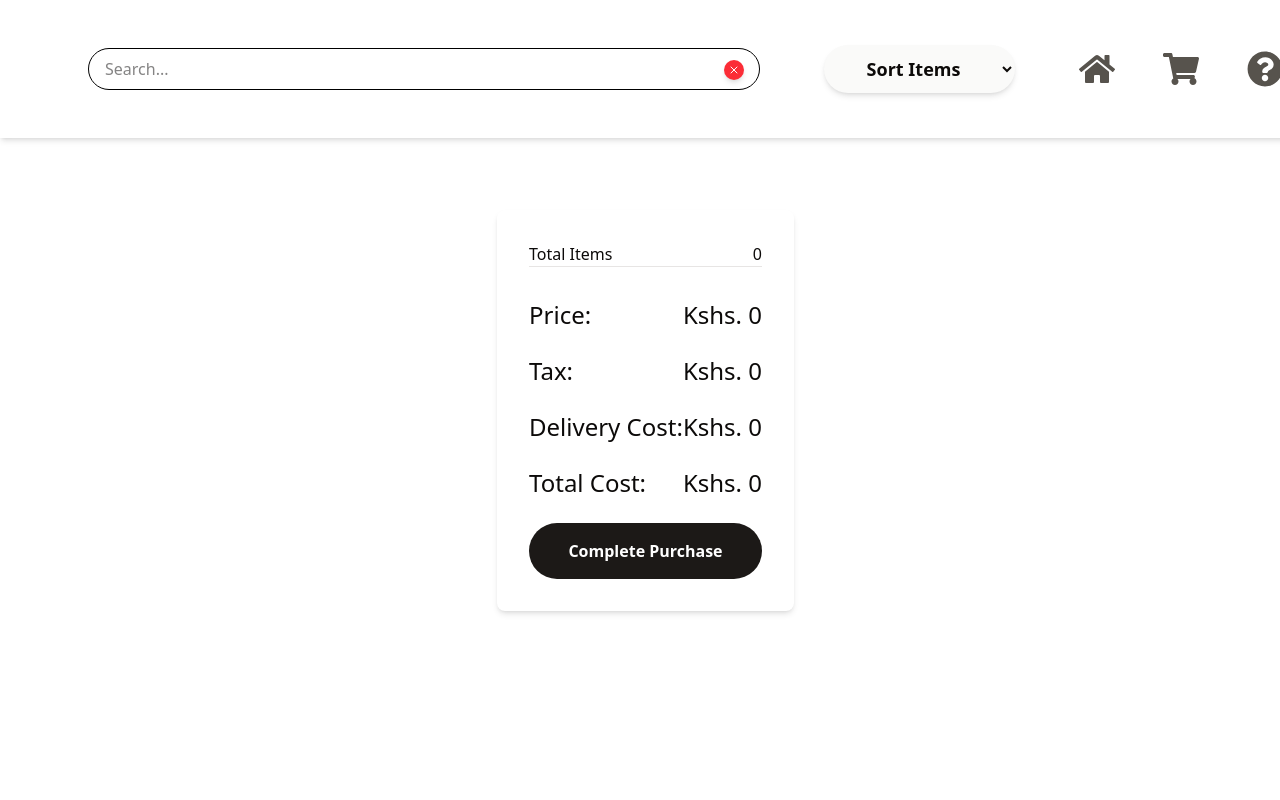
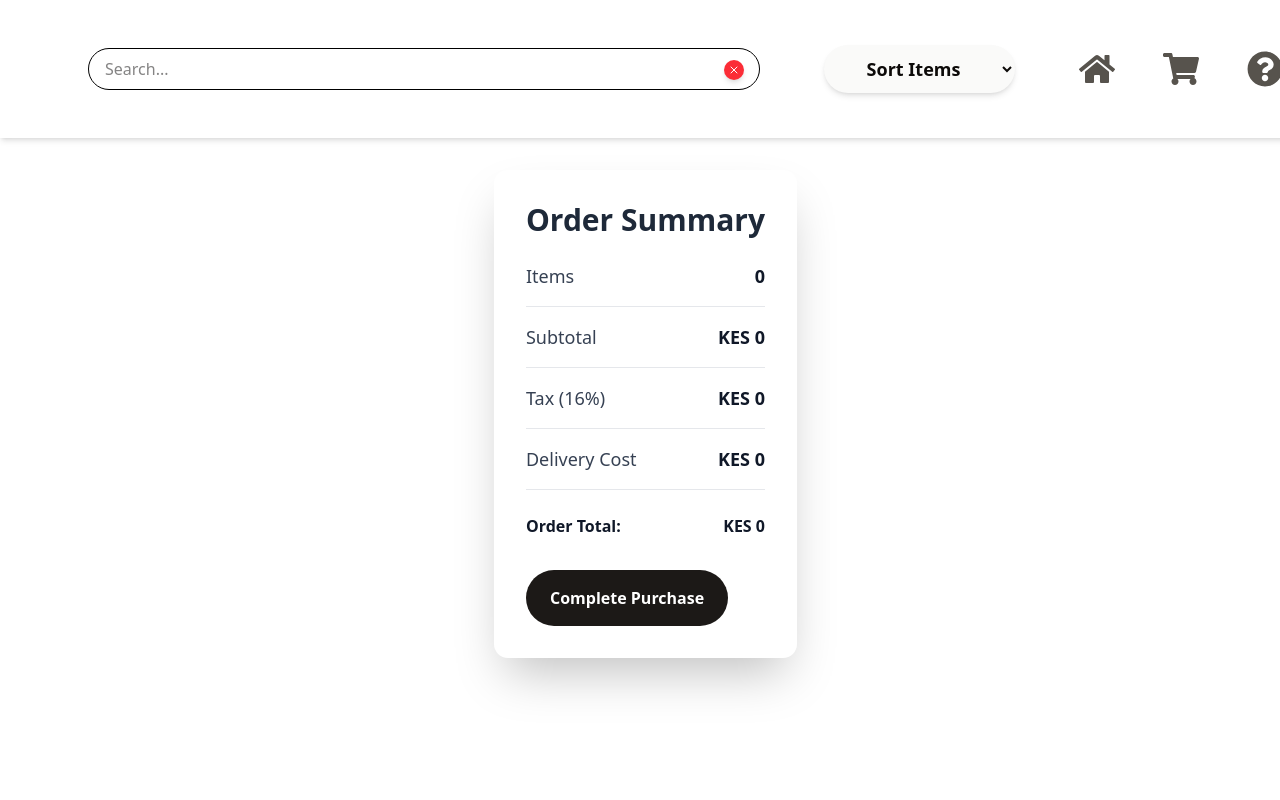
Before and after one commit to whoismacy/shopture-fe, a React (Vite) app: page /checkout in a window 1280 px wide. Shown: the top 800 px of the page. Built offline with nearby package versions, Linux system fonts and the light colour scheme.

Commit message:
Refactor Cart

```diff
--- a/src/features/cart/Cart.jsx
+++ b/src/features/cart/Cart.jsx
@@ -54,6 +54,8 @@ export function CartItem({ data }) {
     },
     [data],
   );
+
+  console.log(data);
 
   return (
     <div className="mx-auto flex w-full max-w-4xl flex-col gap-6 p-4">
--- a/src/features/products/ItemContainer.jsx
+++ b/src/features/products/ItemContainer.jsx
@@ -21,6 +21,7 @@ export default function ItemContainer({ item }) {
   const cartItem = {
     id,
     title,
+    image,
     price,
     category,
     description,
--- a/src/pages/Checkout.jsx
+++ b/src/pages/Checkout.jsx
@@ -4,55 +4,84 @@ import { getCart } from "../store/slices/cartSlice";
 import { getAddress } from "../store/slices/userSlice";
 import Button from "../components/ui/Button";
 import toast from "react-hot-toast";
+import { FaShoppingCart, FaHome, FaCheckCircle } from "react-icons/fa";
 
 export default function Checkout() {
   const navigate = useNavigate();
   const cart = useSelector(getCart);
   const address = useSelector(getAddress);
-  let lengthItems = cart.length;
-  let initialCost = cart.reduce((a, b) => a + b.price, 0) * 100;
-  let deliveryCost = Math.round(initialCost * 0.085);
-  let tax = Math.round(initialCost * 0.16);
-  let totalCost = Math.round(initialCost + deliveryCost + tax);
+
+  const totalItems = cart.reduce((total, item) => total + item.quantity, 0);
+  const subtotal =
+    cart.reduce((total, item) => total + item.price * item.quantity, 0) * 100;
+  const tax = Math.round(subtotal * 0.16);
+  const deliveryCost = Math.round(subtotal * 0.085);
+  const totalCost = subtotal + deliveryCost + tax;
+
+  function handlePurchase() {
+    if (!address.phone) {
+      toast.error("Please add your address to complete the purchase.");
+      navigate("/address");
+    } else {
+      toast.success(
+        "Purchase completed successfully! Thank you for your order.",
+      );
+      navigate("/success-checkout");
+    }
+  }
 
   return (
-    <div className="mx-auto my-[4.5rem] max-w-[80rem] rounded-md bg-white p-8 shadow-md">
-      <div className="mb-8 flex flex-col justify-between">
-        <div className="flex items-center justify-between">
-          <h3>Total Items</h3>
-          <p>{lengthItems}</p>
+    <div className="mx-auto my-8 max-w-lg rounded-xl bg-white p-8 shadow-2xl">
+      <h2 className="mb-6 text-center text-3xl font-bold text-gray-800">
+        Order Summary
+      </h2>
+      <div className="space-y-4">
+        <div className="flex items-center justify-between text-lg">
+          <p className="flex items-center gap-2 font-medium text-gray-700">
+            Items
+          </p>
+          <span className="font-semibold text-gray-900">{totalItems}</span>
         </div>
-        <hr />
+        <hr className="border-gray-200" />
+
+        <div className="flex items-center justify-between text-lg">
+          <p className="flex items-center gap-2 font-medium text-gray-700">
+            Subtotal
+          </p>
+          <span className="font-semibold text-gray-900">
+            KES {subtotal.toLocaleString()}
+          </span>
+        </div>
+        <hr className="border-gray-200" />
+
+        <div className="flex items-center justify-between text-lg">
+          <p className="flex items-center gap-2 font-medium text-gray-700">
+            Tax (16%)
+          </p>
+          <span className="font-semibold text-gray-900">
+            KES {tax.toLocaleString()}
+          </span>
+        </div>
+        <hr className="border-gray-200" />
+
+        <div className="flex items-center justify-between text-lg">
+          <p className="flex items-center gap-2 font-medium text-gray-700">
+            Delivery Cost
+          </p>
+          <span className="font-semibold text-gray-900">
+            KES {deliveryCost.toLocaleString()}
+          </span>
+        </div>
+        <hr className="border-gray-200" />
+
+        <div className="flex items-center justify-between pt-2 text-base font-bold text-gray-900">
+          <p>Order Total: </p>
+          <span>KES {totalCost.toLocaleString()}</span>
+        </div>
       </div>
-      <div className="flex flex-col gap-6">
-        <div className="flex items-center justify-between">
-          <p className="text-2xl font-light">Price:</p>
-          <p className="text-2xl">Kshs. {initialCost}</p>
-        </div>
-        <div className="flex items-center justify-between">
-          <p className="text-2xl font-light">Tax:</p>
-          <p className="text-2xl">Kshs. {tax}</p>
-        </div>
-        <div className="flex items-center justify-between">
-          <p className="text-2xl font-light">Delivery Cost:</p>
-          <p className="text-2xl">Kshs. {deliveryCost}</p>
-        </div>
-        <div className="flex items-center justify-between">
-          <p className="text-2xl font-light">Total Cost:</p>
-          <p className="text-2xl">Kshs. {totalCost}</p>
-        </div>
-        <Button
-          onClick={() => {
-            if (!address.phone) {
-              toast.success("Input address to complete purchase.");
-              navigate("/address");
-            } else {
-              toast.success("Successfully completed purchase.");
-              navigate("/success-checkout");
-            }
-          }}
-          type="primary"
-        >
+
+      <div className="mt-8">
+        <Button onClick={handlePurchase} type="primary" className="w-full py-3">
           Complete Purchase
         </Button>
       </div>
```
